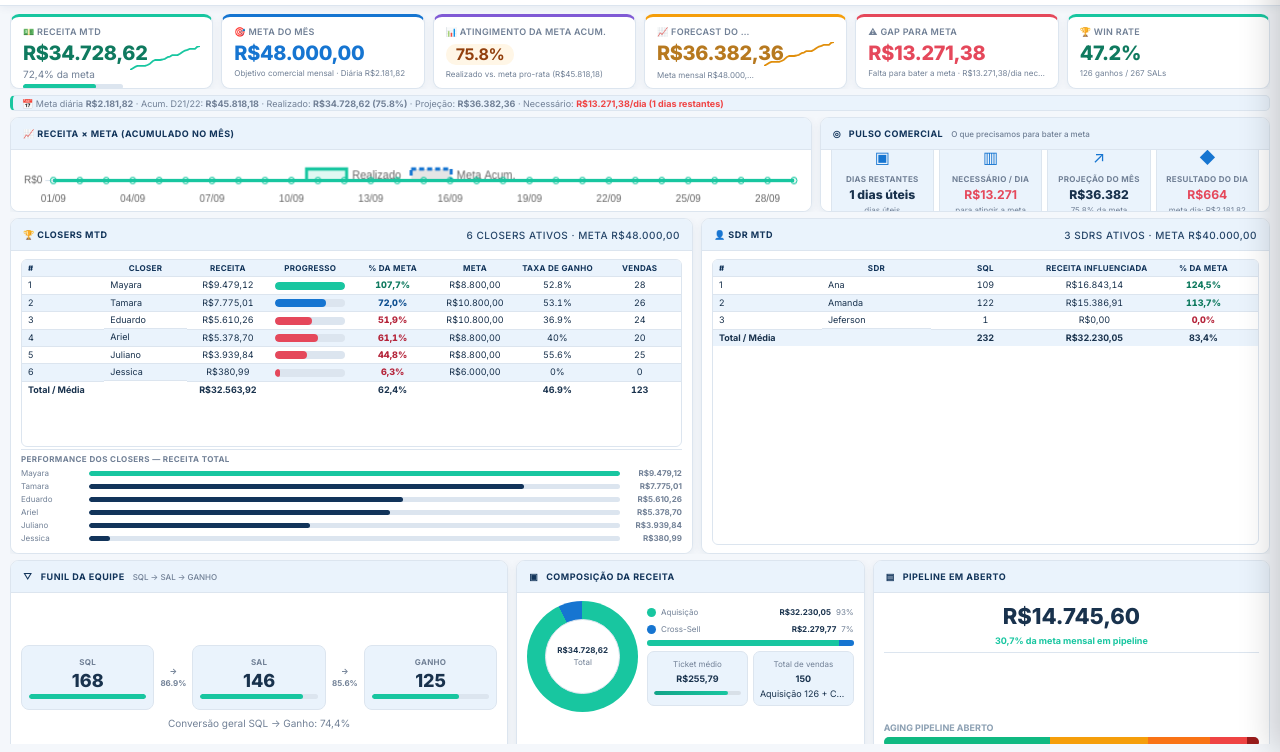
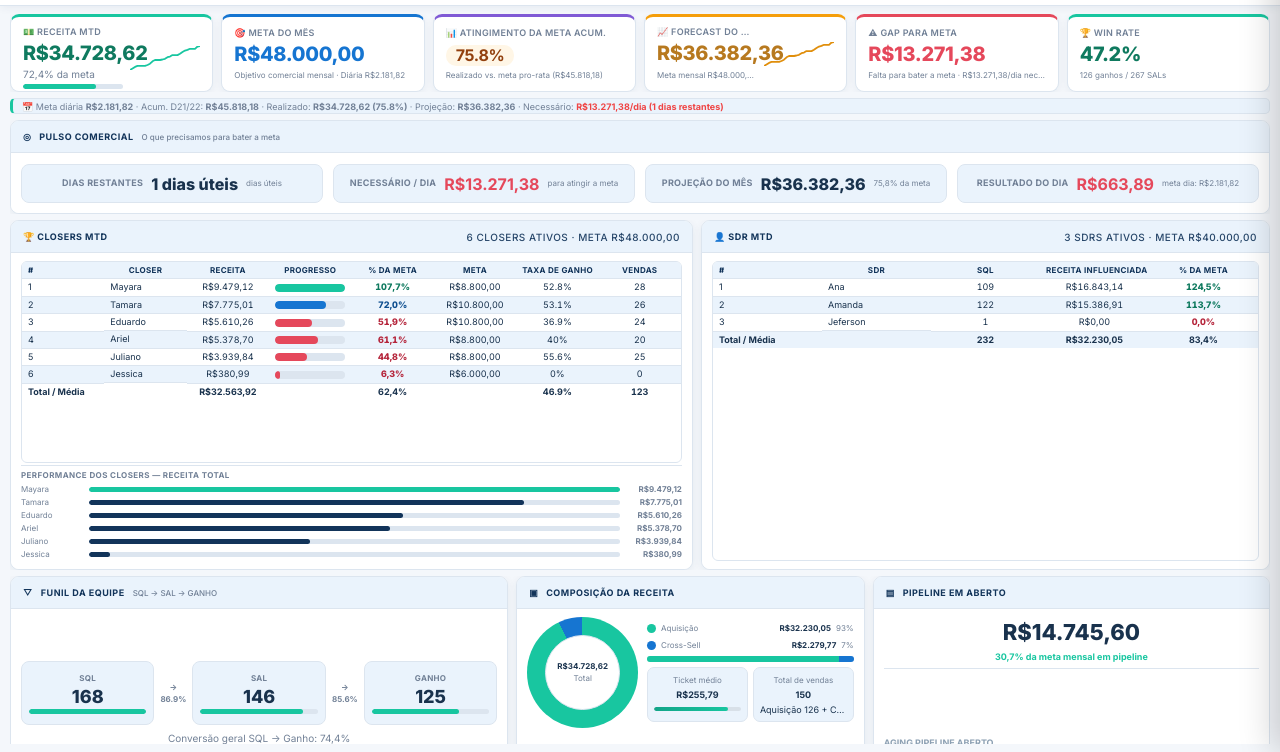
Before and after one commit to michaelamplimed/Amplimed-Painel-Comercial, a website: page index.html in a window 1280 px wide. Shown: the part 48-800 px from the top of the page. Drawn offline with nearby package versions, Linux system fonts and the light colour scheme.

Commit message:
Remove grafico Receita x Meta e realoca espaco no dashboard
Pulso Comercial passa a ocupar a linha inteira (valores com precisao completa novamente); altura liberada foi redistribuida para Closers MTD / SDR MTD / Performance dos Closers e para o rodape (Funil, Composicao da Receita, Pipeline). Validado em 1920x855 (resolucao real), 900, 1080, 800 e 761px sem cortes novos.

```diff
--- a/index.html
+++ b/index.html
@@ -380,7 +380,7 @@
 /* ══════════════════════════════════════════════════
    LINHA CENTRAL — gráfico dominante + painel Meta/Forecast/Pipeline
 ══════════════════════════════════════════════════ */
-.central-row{display:grid;grid-template-columns:minmax(0,1.6fr) minmax(0,1fr);gap:var(--sp-4);margin-bottom:var(--sp-4)}
+.central-row{display:grid;grid-template-columns:minmax(0,1fr);gap:var(--sp-4);margin-bottom:var(--sp-4)}
 .forecast-mini-grid{display:grid;grid-template-columns:repeat(3,minmax(0,1fr));gap:6px}
 .forecast-mini-grid.pulse-grid{grid-template-columns:repeat(4,minmax(0,1fr))}
 .forecast-mini-item{background:var(--surface2);border:1px solid var(--border);border-radius:var(--r-sm);padding:5px 8px}
@@ -672,7 +672,7 @@
 #sec-ceo.active{
   box-sizing:border-box;display:grid;
   grid-template-columns:minmax(0,1fr);
-  grid-template-rows:minmax(75px,.6fr) 16px minmax(95px,.8fr) minmax(336px,1.3fr) minmax(224px,1fr);
+  grid-template-rows:minmax(78px,.6fr) 16px minmax(94px,.45fr) minmax(350px,1.6fr) minmax(223px,1.05fr);
   gap:6px;width:100%;height:100%;min-height:0;max-height:100%;overflow:hidden
 }
 #sec-ceo>*{min-width:0;min-height:0}
@@ -698,7 +698,7 @@
   display:grid;box-sizing:border-box;width:100%;height:100%;min-width:0;min-height:0;
   max-height:100%;gap:8px;margin:0;overflow:hidden
 }
-.central-row{grid-template-columns:minmax(0,1.78fr) minmax(0,1fr)}
+.central-row{grid-template-columns:minmax(0,1fr)}
 .two-col{grid-template-columns:minmax(0,1.2fr) minmax(0,1fr)}
 .footer-row{grid-template-columns:minmax(0,1.43fr) minmax(0,1fr) minmax(0,1.14fr)}
 
@@ -728,15 +728,18 @@
 
 #forecast-panel-body{justify-content:center}
 .forecast-mini-grid{grid-template-columns:repeat(3,minmax(0,1fr));gap:7px}
-.forecast-mini-grid.pulse-grid{grid-template-columns:repeat(4,minmax(0,1fr));gap:5px}
+.forecast-mini-grid.pulse-grid{grid-template-columns:repeat(4,minmax(0,1fr));gap:10px}
 .forecast-mini-item{min-width:0;min-height:0;padding:9px 6px;background:var(--surface2);border:1px solid var(--border);border-radius:8px;text-align:center;overflow:hidden}
+.pulse-grid .forecast-mini-item{padding:6px 10px;display:flex;align-items:center;justify-content:center;gap:8px;text-align:left}
 .forecast-mini-lbl{font-size:clamp(8px,.55vw,10px);color:var(--ink2);white-space:nowrap;overflow:hidden;text-overflow:ellipsis}
+.pulse-grid .forecast-mini-lbl{font-size:clamp(9px,.6vw,10.5px);margin-bottom:1px}
 .forecast-mini-val{font-size:clamp(15px,1.2vw,22px);color:var(--ink);font-weight:800;white-space:nowrap;overflow:hidden;text-overflow:ellipsis}
-.pulse-grid .forecast-mini-val{font-size:clamp(12px,.95vw,17px)}
-.pulse-grid .forecast-mini-item small{white-space:nowrap;overflow:hidden;text-overflow:ellipsis;display:block}
+.pulse-grid .forecast-mini-val{font-size:clamp(15px,1.25vw,19px);margin-top:1px}
+.pulse-grid .forecast-mini-item small{white-space:nowrap;overflow:hidden;text-overflow:ellipsis;display:block;font-size:clamp(8px,.5vw,9px)}
 .forecast-mini-item small{font-size:8px;color:var(--ink2)}
 .forecast-mini-val.pulse-red{color:var(--rd)}
 .pulse-icon{font-size:16px;color:var(--bl);margin-bottom:4px}
+.pulse-grid .pulse-icon{display:none}
 
 .tbl-wrap{flex:1 1 0;width:100%;min-width:0;min-height:0;overflow:hidden;border-radius:6px}
 .tbl-wrap table{width:100%;table-layout:fixed;border-collapse:collapse}
@@ -812,7 +815,7 @@
 .revenue-pct{display:block;font-size:10px;color:var(--ink2)}
 
 @media(min-width:901px) and (max-height:760px){
-  #sec-ceo.active{grid-template-rows:minmax(78px,.72fr) 16px minmax(125px,1.05fr) minmax(185px,1.5fr) minmax(130px,1fr);gap:6px}
+  #sec-ceo.active{grid-template-rows:minmax(78px,.6fr) 16px minmax(80px,.5fr) minmax(200px,1.7fr) minmax(140px,1.1fr);gap:6px}
   .topbar{flex-basis:56px;height:56px;min-height:56px}
   .content{padding:7px}
   .sec-hdr,.sec-hdr[style]{flex-basis:29px;height:29px;min-height:29px}
@@ -871,12 +874,6 @@
 
   <!-- Linha central: gráfico dominante Receita x Meta + painel Meta/Forecast/Pipeline -->
   <div class="central-row">
-    <div class="sec-card">
-      <div class="sec-hdr">&#128200; Receita &times; Meta (Acumulado no M&ecirc;s)</div>
-      <div class="sec-body">
-        <div class="chart-wrap"><canvas id="chartRec"></canvas></div>
-      </div>
-    </div>
     <div class="sec-card">
       <div class="sec-hdr"><span>◎ &nbsp; PULSO COMERCIAL</span><small>O que precisamos para bater a meta</small></div>
       <div class="sec-body" id="forecast-panel-body">
@@ -1041,9 +1038,6 @@
 }
 
 function fmtMoeda(v){ return 'R$'+parseFloat(v).toLocaleString('pt-BR',{minimumFractionDigits:2,maximumFractionDigits:2}); }
-// Versão sem centavos, usada apenas em espaços bem estreitos (ex.: Pulso Comercial
-// com 4 colunas), onde o valor exato aos centavos não é essencial para leitura rápida.
-function fmtMoedaCurta(v){ return 'R$'+Math.round(parseFloat(v)||0).toLocaleString('pt-BR'); }
 
 function aplicarDadosNoPainel(d){
   let resultadoDia = 0; // preenchido no bloco de sparklines; usado mais abaixo no Pulso Comercial
@@ -1059,31 +1053,6 @@
 
   const upd = document.getElementById('ultima-atualizacao');
   if(upd) upd.innerHTML = d.geradoEmBR ? ('&#128260; dados de '+d.geradoEmBR) : '&#9888; usando dados estáticos (offline)';
-
-  // ── chart: receita acumulada (duas instâncias do mesmo gráfico no painel) ──
-  const recCfg = (canvasId, colorLine) => ({
-    type:'line',
-    data:{
-      labels:d.receitaAcumulada.labels,
-      datasets:[
-        {label:'Realizado',data:d.receitaAcumulada.realizado,borderColor:colorLine,backgroundColor:colorLine+'22',
-          fill:true,tension:.35,pointRadius:3,pointHoverRadius:6},
-        {label:'Meta Acum.',data:d.receitaAcumulada.meta,borderColor:'#1675D1',borderDash:[5,3],
-          fill:false,tension:0,pointRadius:0}
-      ]
-    },
-    options:{
-      responsive:true,maintainAspectRatio:false,
-      plugins:{legend:{position:'top',labels:{font:{size:11}}},
-                tooltip:{mode:'index',callbacks:{label:ctx=>ctx.dataset.label+': '+R(ctx.raw)}}},
-      scales:{y:{ticks:{callback:R,font:{size:10}},grid:{color:brd()}},
-               x:{ticks:{maxTicksLimit:10,font:{size:10}},grid:{display:false}}}
-    }
-  });
-  if(typeof Chart !== 'undefined'){
-    { const c = document.getElementById('chartRec'); if(c) new Chart(c.getContext('2d'), recCfg('chartRec','#18C6A0')); }
-    { const c = document.getElementById('chartResultadoRec'); if(c) new Chart(c.getContext('2d'), recCfg('chartResultadoRec','#10B981')); }
-  }
 
   // ── chart: aging ──────────────────────────────────────────────────────────
   if(typeof Chart !== 'undefined'){
@@ -1443,7 +1412,7 @@
       +' <span class="delta '+cls2+'">'+arw2+' '+projVsMeta+'%</span>';
   }
 
-  if(el('kcard-pulse-projecao')) el('kcard-pulse-projecao').textContent = fmtMoedaCurta(projecaoMes);
+  if(el('kcard-pulse-projecao')) el('kcard-pulse-projecao').textContent = fmtMoeda(projecaoMes);
   if(el('pulse-proj-note')) el('pulse-proj-note').textContent = metaMensal>0 ? (Math.round(projecaoMes/metaMensal*1000)/10).toLocaleString('pt-BR')+'% da meta' : 'forecast atual';
   // ── Ritmo & Forecast card ────────────────────────────────────────────────
   const diasRest = totalWorkingDays - workingDaysSoFar;
@@ -1457,12 +1426,12 @@
   if(el('kcard-proj-forecast')) el('kcard-proj-forecast').textContent = fmtMoeda(projecaoMes);
   if(el('kcard-necessario')){
     const nc = necessario <= metaDiaria ? 'var(--gn)' : 'var(--rd)';
-    el('kcard-necessario').innerHTML = '<strong style="color:'+nc+'">'+fmtMoedaCurta(necessario)+'</strong>';
+    el('kcard-necessario').innerHTML = '<strong style="color:'+nc+'">'+fmtMoeda(necessario)+'</strong>';
   }
   if(el('kcard-dias-restantes')) el('kcard-dias-restantes').textContent = diasRest+' dias úteis';
   if(el('kcard-resultado-dia')){
     const ndCor = resultadoDia >= metaDiaria ? 'var(--gn)' : 'var(--rd)';
-    el('kcard-resultado-dia').innerHTML = '<strong style="color:'+ndCor+'">'+fmtMoedaCurta(resultadoDia)+'</strong>';
+    el('kcard-resultado-dia').innerHTML = '<strong style="color:'+ndCor+'">'+fmtMoeda(resultadoDia)+'</strong>';
   }
   if(el('resultado-dia-note')) el('resultado-dia-note').textContent = 'meta dia: '+fmtMoeda(metaDiaria);
 
@@ -1550,8 +1519,6 @@
 const AMP_REFRESH_MS = 5 * 60 * 1000;
 
 const AMP_DYNAMIC_CHARTS = [
-  'chartRec',
-  'chartResultadoRec',
   'chartAging',
   'chartFunilTotal',
   'chartFunilCloser',
```
